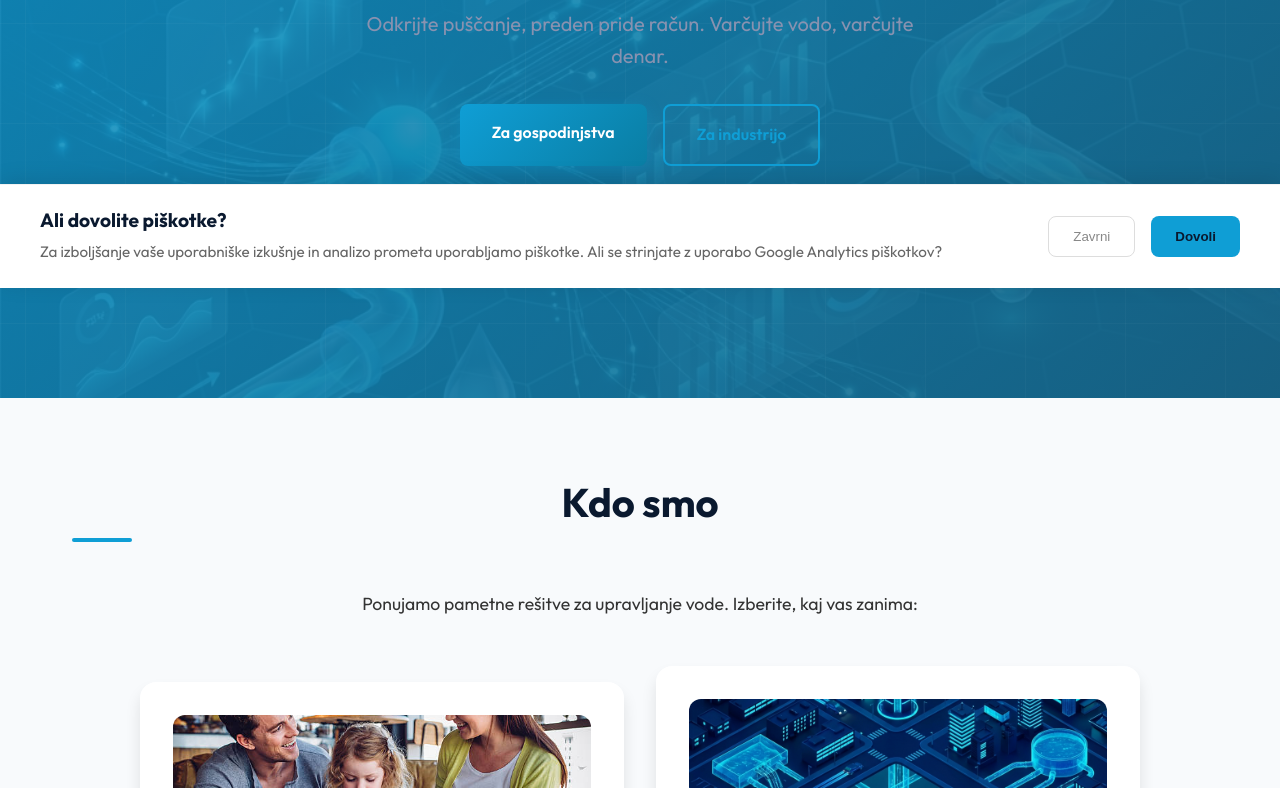
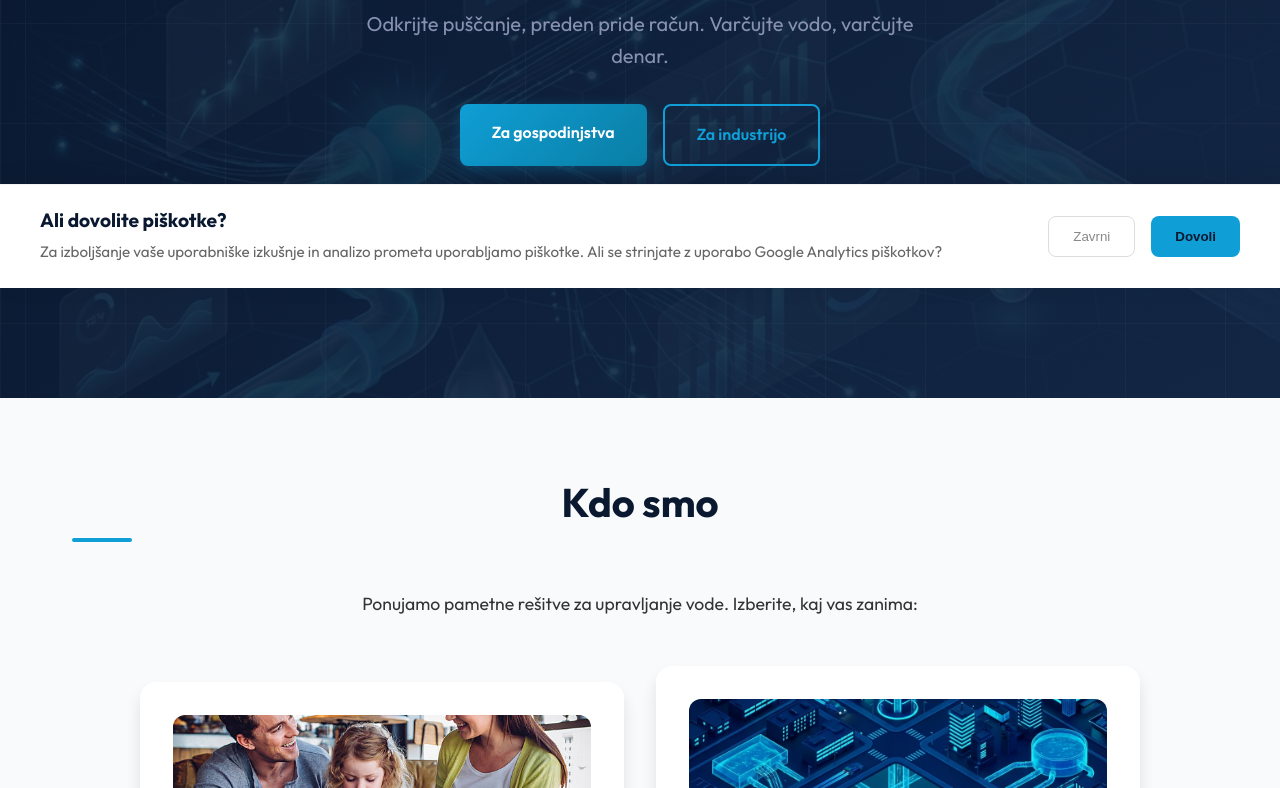
Before and after one commit to jakahrovatarss-del/arss-spletna-stran-, a website: page index.html in a window 1280 px wide. Shown: the part 512-1300 px from the top of the page. Drawn offline with Linux system fonts and the light colour scheme.

Commit message:
Opis sprememb (npr: Popravil kontakt obrazec)

```diff
--- a/index.html
+++ b/index.html
@@ -65,7 +65,7 @@
         <!-- Hero Section -->
         <section class="hero">
             <div class="hero-bg"
-                style="background: linear-gradient(135deg, rgba(15, 158, 213, 0.85) 0%, rgba(21, 96, 130, 0.9) 100%), url('./hero-bg.png') center/cover no-repeat;">
+                style="background: linear-gradient(135deg, rgba(10, 25, 47, 0.85) 0%, rgba(17, 34, 64, 0.9) 100%), url('./hero-bg.png') center/cover no-repeat;">
             </div>
             <div class="container">
                 <div class="hero-content" style="text-align: center; margin: 0 auto; max-width: 800px;">
```
